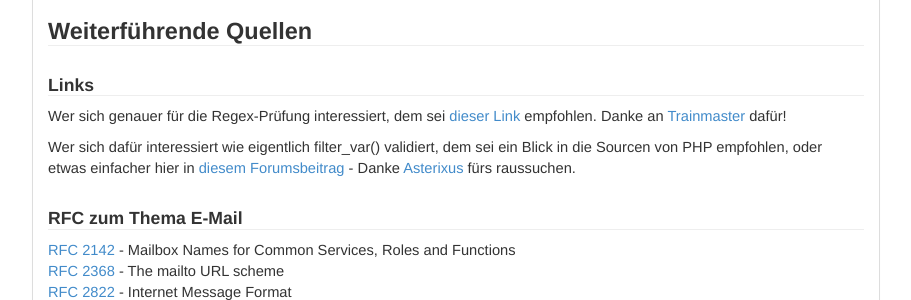
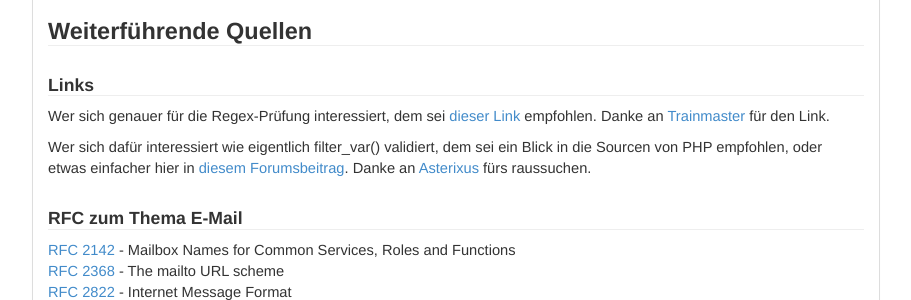
Before and after one commit to php-de/php-de.github.io, a Jekyll site: the page built from email/standard-mail-validation.md, in a window 1280 px wide and 900 px high, scrolled down 3340 px. Shown: the part 152-452 px from the top of the window, without its empty margins (38-949 px from the left). Built offline with Jekyll 4.4.1, drawn with Linux system fonts in a browser that asks for light colours.

Commit message:
Update standard-mail-validation.md

```diff
--- a/email/standard-mail-validation.md
+++ b/email/standard-mail-validation.md
@@ -202,9 +202,9 @@
 
 #### Links
 
-Wer sich genauer für die Regex-Prüfung interessiert, dem sei [dieser Link](http://squiloople.com/2009/12/20/email-address-validation/) empfohlen. Danke an  [Trainmaster](http://www.php.de/member.php?u=20243) dafür!
+Wer sich genauer für die Regex-Prüfung interessiert, dem sei [dieser Link](http://squiloople.com/2009/12/20/email-address-validation/) empfohlen. Danke an  [Trainmaster](http://www.php.de/member.php?u=20243) für den Link.
 
-Wer sich dafür interessiert wie eigentlich filter_var() validiert, dem sei ein Blick in die Sourcen von PHP empfohlen, oder etwas einfacher hier in [diesem Forumsbeitrag](http://www.php.de/wiki-diskussionsforum/101439-sinnvolle-standard-verfahren-zur-e-mail-validierung-3.html#post748505) - Danke [Asterixus](http://www.php.de/member.php?u=21236) fürs raussuchen.
+Wer sich dafür interessiert wie eigentlich filter_var() validiert, dem sei ein Blick in die Sourcen von PHP empfohlen, oder etwas einfacher hier in [diesem Forumsbeitrag](http://www.php.de/wiki-diskussionsforum/101439-sinnvolle-standard-verfahren-zur-e-mail-validierung-3.html#post748505). Danke an [Asterixus](http://www.php.de/member.php?u=21236) fürs raussuchen.
 
 
 #### RFC zum Thema E-Mail
```
